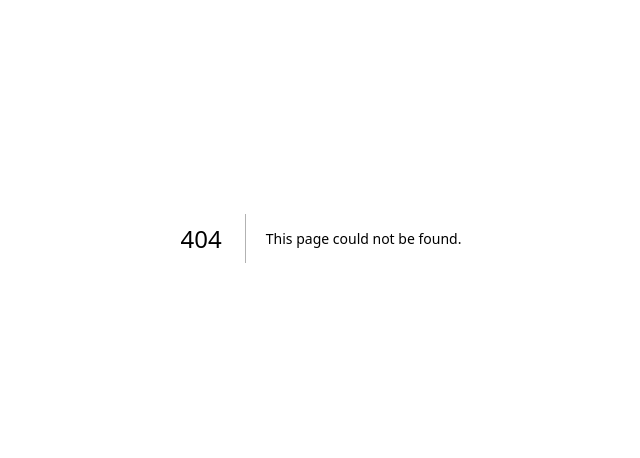
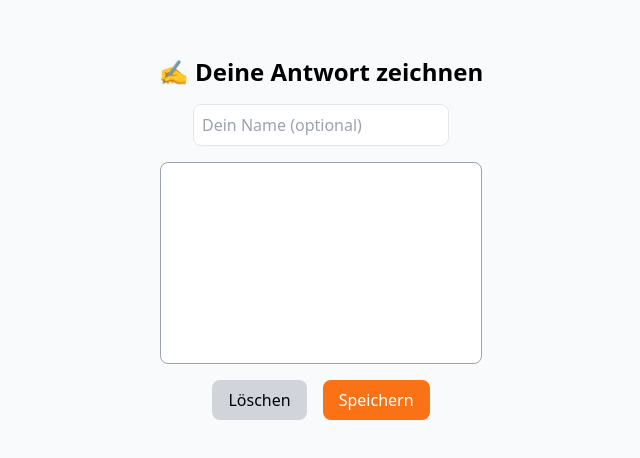
Before and after one commit to RaykSchroeder/RoepischeSpiele, a Next.js app: page /spiel-zeichnen in a window 1280 px wide. Before the commit this address had no page. Shown: the part 162-620 px from the top of the page, without its empty margins (319-959 px from the left). Built offline with nearby package versions, Linux system fonts and the light colour scheme.

Commit message:
Create spiel-zeichnen.js

```diff
--- /dev/null
+++ b/pages/spiel-zeichnen.js
@@ -0,0 +1,132 @@
+import { useRef, useState } from "react";
+import { createClient } from "@supabase/supabase-js";
+
+const supabase = createClient(
+  process.env.NEXT_PUBLIC_SUPABASE_URL,
+  process.env.NEXT_PUBLIC_SUPABASE_ANON_KEY
+);
+
+export default function SpielZeichnen() {
+  const canvasRef = useRef(null);
+  const [drawing, setDrawing] = useState(false);
+  const [status, setStatus] = useState("");
+  const [player, setPlayer] = useState("");
+
+  // === Zeichnen starten ===
+  const startDrawing = (e) => {
+    const canvas = canvasRef.current;
+    const ctx = canvas.getContext("2d");
+    ctx.beginPath();
+    const rect = canvas.getBoundingClientRect();
+    const x = e.touches ? e.touches[0].clientX - rect.left : e.clientX - rect.left;
+    const y = e.touches ? e.touches[0].clientY - rect.top : e.clientY - rect.top;
+    ctx.moveTo(x, y);
+    setDrawing(true);
+  };
+
+  // === Zeichnen während Bewegung ===
+  const draw = (e) => {
+    if (!drawing) return;
+    const canvas = canvasRef.current;
+    const ctx = canvas.getContext("2d");
+    const rect = canvas.getBoundingClientRect();
+    const x = e.touches ? e.touches[0].clientX - rect.left : e.clientX - rect.left;
+    const y = e.touches ? e.touches[0].clientY - rect.top : e.clientY - rect.top;
+    ctx.lineTo(x, y);
+    ctx.strokeStyle = "black";
+    ctx.lineWidth = 3;
+    ctx.lineCap = "round";
+    ctx.stroke();
+  };
+
+  // === Zeichnen stoppen ===
+  const stopDrawing = () => setDrawing(false);
+
+  // === Canvas löschen ===
+  const clearCanvas = () => {
+    const canvas = canvasRef.current;
+    const ctx = canvas.getContext("2d");
+    ctx.clearRect(0, 0, canvas.width, canvas.height);
+  };
+
+  // === Hochladen in Supabase Storage ===
+  async function handleSave() {
+    const canvas = canvasRef.current;
+    const dataUrl = canvas.toDataURL("image/png");
+
+    // Base64 → Blob konvertieren
+    const blob = await (await fetch(dataUrl)).blob();
+    const filename = `${Date.now()}_${Math.floor(Math.random() * 10000)}.png`;
+
+    setStatus("⏳ Hochladen …");
+
+    // In privaten Bucket hochladen
+    const { error: uploadError } = await supabase.storage
+      .from("dein_bucket_name") // ⚠️ anpassen!
+      .upload(filename, blob, { contentType: "image/png" });
+
+    if (uploadError) {
+      console.error(uploadError);
+      setStatus("❌ Fehler beim Hochladen");
+      return;
+    }
+
+    // Pfad in Datenbank speichern
+    const { error: dbError } = await supabase
+      .from("answers")
+      .insert([{ player_name: player || "Unbekannt", image_path: filename }]);
+
+    if (dbError) {
+      console.error(dbError);
+      setStatus("❌ Fehler beim Speichern in DB");
+    } else {
+      setStatus("✅ Antwort gespeichert!");
+      clearCanvas();
+    }
+  }
+
+  return (
+    <div className="flex flex-col items-center justify-center min-h-screen bg-slate-50 p-4">
+      <h1 className="text-2xl font-bold mb-4">✍️ Deine Antwort zeichnen</h1>
+
+      <input
+        type="text"
+        placeholder="Dein Name (optional)"
+        value={player}
+        onChange={(e) => setPlayer(e.target.value)}
+        className="border p-2 rounded-lg mb-4 w-64"
+      />
+
+      <canvas
+        ref={canvasRef}
+        width={320}
+        height={200}
+        className="border border-gray-400 bg-white rounded-lg touch-none"
+        onMouseDown={startDrawing}
+        onMouseMove={draw}
+        onMouseUp={stopDrawing}
+        onMouseLeave={stopDrawing}
+        onTouchStart={startDrawing}
+        onTouchMove={draw}
+        onTouchEnd={stopDrawing}
+      />
+
+      <div className="flex gap-4 mt-4">
+        <button
+          onClick={clearCanvas}
+          className="bg-gray-300 hover:bg-gray-400 text-black px-4 py-2 rounded-lg"
+        >
+          Löschen
+        </button>
+        <button
+          onClick={handleSave}
+          className="bg-orange-500 hover:bg-orange-600 text-white px-4 py-2 rounded-lg"
+        >
+          Speichern
+        </button>
+      </div>
+
+      {status && <p className="mt-3 text-sm text-gray-600">{status}</p>}
+    </div>
+  );
+}
```
